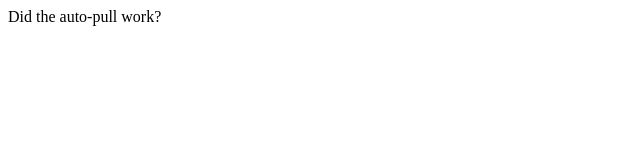
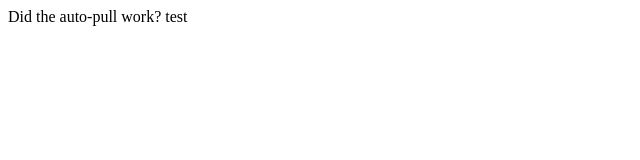
Before and after one commit to nathan-wayne-holt/nathanwayneholt, a plain HTML site: page testpush.html in a window 1280 px wide. Shown: the full height of the page, 0-640 px from the left. Drawn offline with Linux system fonts and the light colour scheme.

Commit message:
testing webhook

```diff
--- a/testpush.html
+++ b/testpush.html
@@ -1,3 +1,3 @@
 <html>
-Did the auto-pull work?
+Did the auto-pull work? test
 </html>
```
